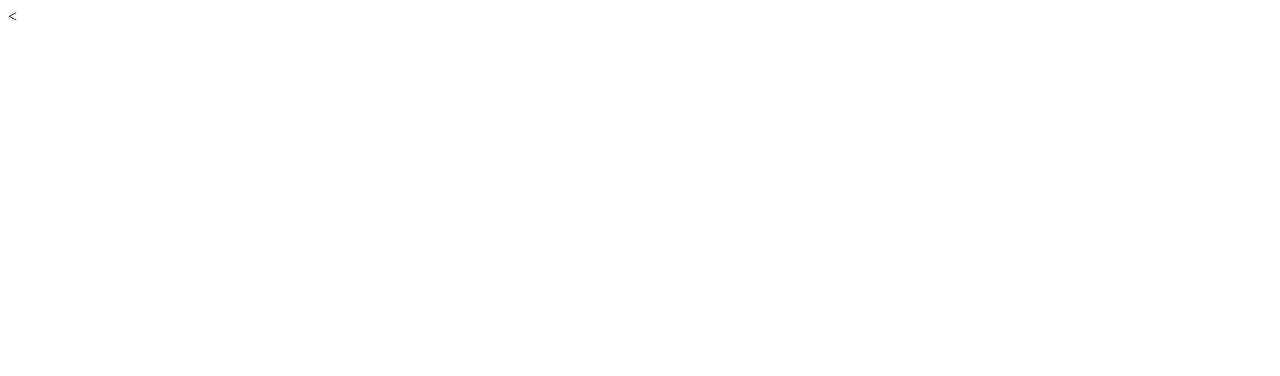
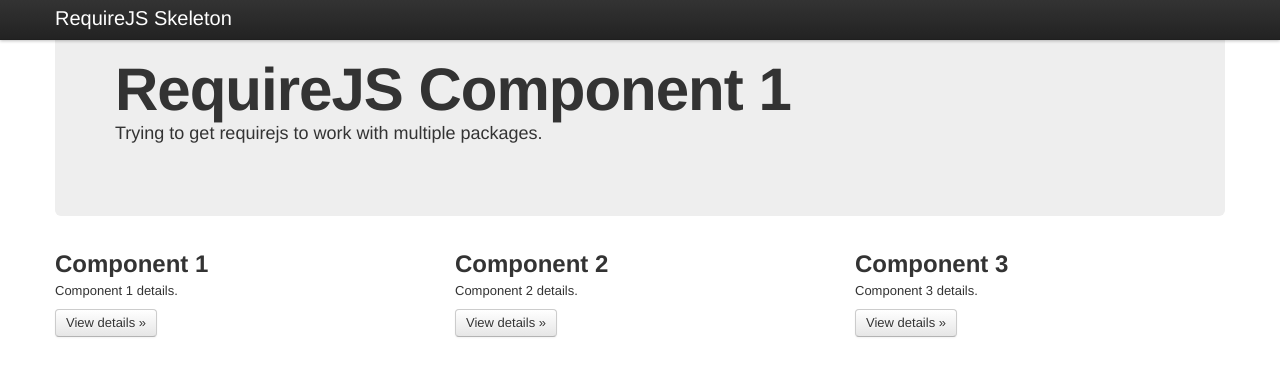
Before and after one commit to dotoole/requirejs_skeleton, a plain HTML site: page component1.html in a window 1280 px wide. Drawn offline with Linux system fonts and the light colour scheme.

Commit message:
Adding app layout

```diff
--- a/component1.html
+++ b/component1.html
@@ -1,8 +1,45 @@
-<<html>
+
+<html>
 <head>
-	<title></title>
+    <title>RequireJS Component 1</title>
+    <link href="css/bootstrap.css" rel="stylesheet">
+    <link href="css/bootstrap-responsive.css" rel="stylesheet">
 </head>
+
 <body>
 
+    <div class="navbar navbar-fixed-top">
+      <div class="navbar-inner">
+        <div class="container">
+          <a class="brand" href="index.html">RequireJS Skeleton</a>
+        </div>
+      </div>
+    </div>
+
+    <div class="container">
+        <div class="hero-unit">
+            <h1>RequireJS Component 1</h1>
+            <p>Trying to get requirejs to work with multiple packages.</p>
+        </div>
+
+        <div class="row">
+            <div class="span4">
+                <h2>Component 1</h2>
+                <p>Component 1 details.</p>
+                <p><a id="comp1" class="btn" href="component1.html">View details &raquo;</a></p>
+            </div>
+            <div class="span4">
+                <h2>Component 2</h2>
+                <p>Component 2 details.</p>
+                <p><a id="comp2" class="btn" href="component2.html">View details &raquo;</a></p>
+            </div>
+            <div class="span4">
+                <h2>Component 3</h2>
+                <p>Component 3 details.</p>
+                <p><a id="comp3" class="btn" href="component3.html">View details &raquo;</a></p>
+            </div>
+        </div>
+
+    </div>
 </body>
 </html>
--- a/component2.html
+++ b/component2.html
@@ -1,8 +1,45 @@
-<<html>
+
+<html>
 <head>
-	<title></title>
+    <title>RequireJS Component 2</title>
+    <link href="css/bootstrap.css" rel="stylesheet">
+    <link href="css/bootstrap-responsive.css" rel="stylesheet">
 </head>
+
 <body>
 
+    <div class="navbar navbar-fixed-top">
+      <div class="navbar-inner">
+        <div class="container">
+          <a class="brand" href="index.html">RequireJS Skeleton</a>
+        </div>
+      </div>
+    </div>
+
+    <div class="container">
+        <div class="hero-unit">
+            <h1>RequireJS Component 2</h1>
+            <p>Trying to get requirejs to work with multiple packages.</p>
+        </div>
+
+        <div class="row">
+            <div class="span4">
+                <h2>Component 1</h2>
+                <p>Component 1 details.</p>
+                <p><a id="comp1" class="btn" href="component1.html">View details &raquo;</a></p>
+            </div>
+            <div class="span4">
+                <h2>Component 2</h2>
+                <p>Component 2 details.</p>
+                <p><a id="comp2" class="btn" href="component2.html">View details &raquo;</a></p>
+            </div>
+            <div class="span4">
+                <h2>Component 3</h2>
+                <p>Component 3 details.</p>
+                <p><a id="comp3" class="btn" href="component3.html">View details &raquo;</a></p>
+            </div>
+        </div>
+
+    </div>
 </body>
 </html>
```
Also changed, not shown: component3.html (+39 -2 lines), index.html (+3 -4 lines), js/component1/main.js (+17 -0 lines), js/component2/main.js (+17 -0 lines), js/main.js (+18 -8 lines).
